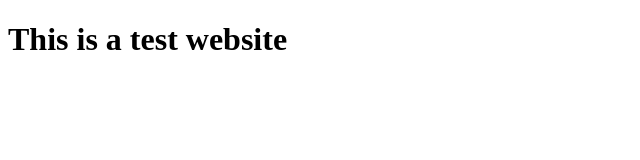
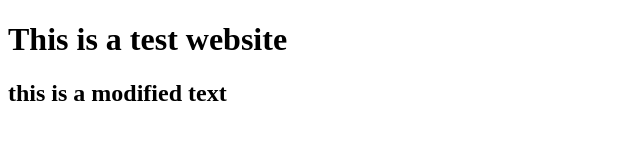
Before and after one commit to Jsleeea/git_test, a plain HTML site: page index.html in a window 1280 px wide. Shown: the whole page, without its empty margins (0-640 px from the left). Drawn offline with Linux system fonts and the light colour scheme.

Commit message:
수정사항

```diff
--- a/index.html
+++ b/index.html
@@ -7,5 +7,6 @@
   </head>
   <body>
     <h1>This is a test website</h1>
+    <h2>this is a modified text</h2>
   </body>
 </html>
```
